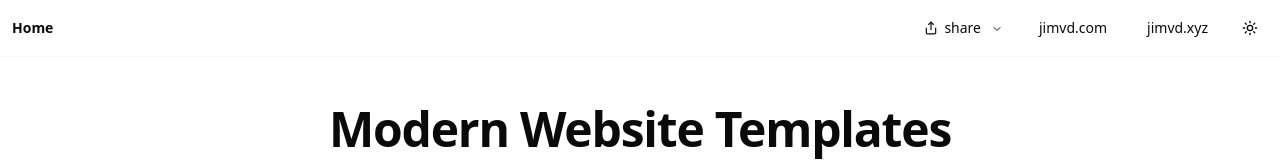
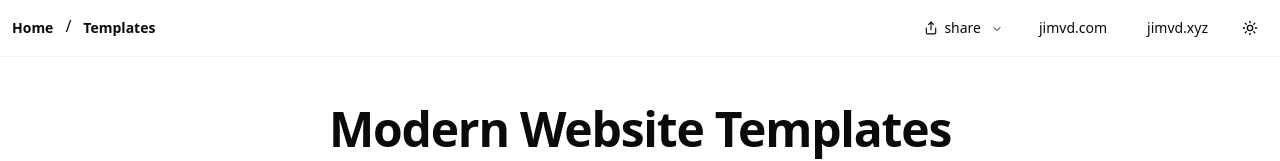
Before and after one commit to jim74763/template-site, a Next.js app: page / in a window 1280 px wide. Shown: the top 161 px of the page. Built offline with nearby package versions, Linux system fonts and the light colour scheme.

Commit message:
made the header more obvious with a jimvd.xyz

```diff
--- a/components/shared/Navbar.tsx
+++ b/components/shared/Navbar.tsx
@@ -40,12 +40,18 @@ export function Navbar() {
         <NavigationMenu className="sm:block hidden">
           <NavigationMenuList>
             <NavigationMenuItem className="flex">
+              <NavigationMenuLink asChild className="mx-1 font-semibold">
+                <Link href="https://jimvd.xyz">Home</Link>
+              </NavigationMenuLink>
+              <p className="py-1">
+                    /
+                  </p>
               <NavigationMenuLink
                 asChild
                 active={pathname === "/"}
                 className="mx-1 font-semibold"
               >
-                <Link href="/">Home</Link>
+                <Link href="/">Templates</Link>
               </NavigationMenuLink>
               {pathSegments.map((segment, id) => (
                 <React.Fragment key={`segment-${id}`}>
@@ -82,7 +88,7 @@ export function Navbar() {
               <NavigationMenuContent>
                 <ul className="grid">
                   <Button
-                  variant="ghost"
+                    variant="ghost"
                     onClick={async (e) => {
                       e.preventDefault();
                       await navigator.share({
@@ -105,7 +111,7 @@ export function Navbar() {
                       }, 2000);
                     }}
                   >
-                    <Link2 size={14}/>
+                    <Link2 size={14} />
                     <motion.span
                       key={copy ? "copied" : "copy"} // Key changes to trigger animation
                       initial={{ opacity: 0 }}
```
